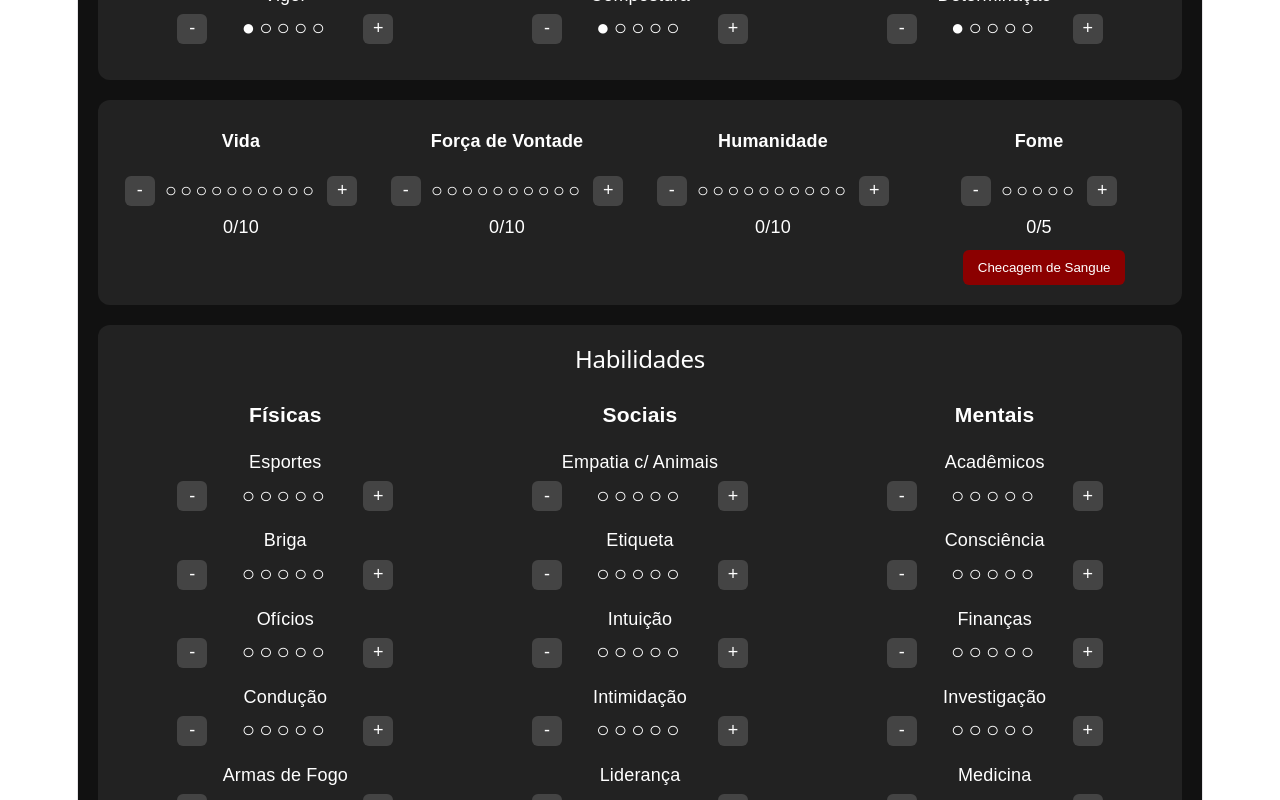
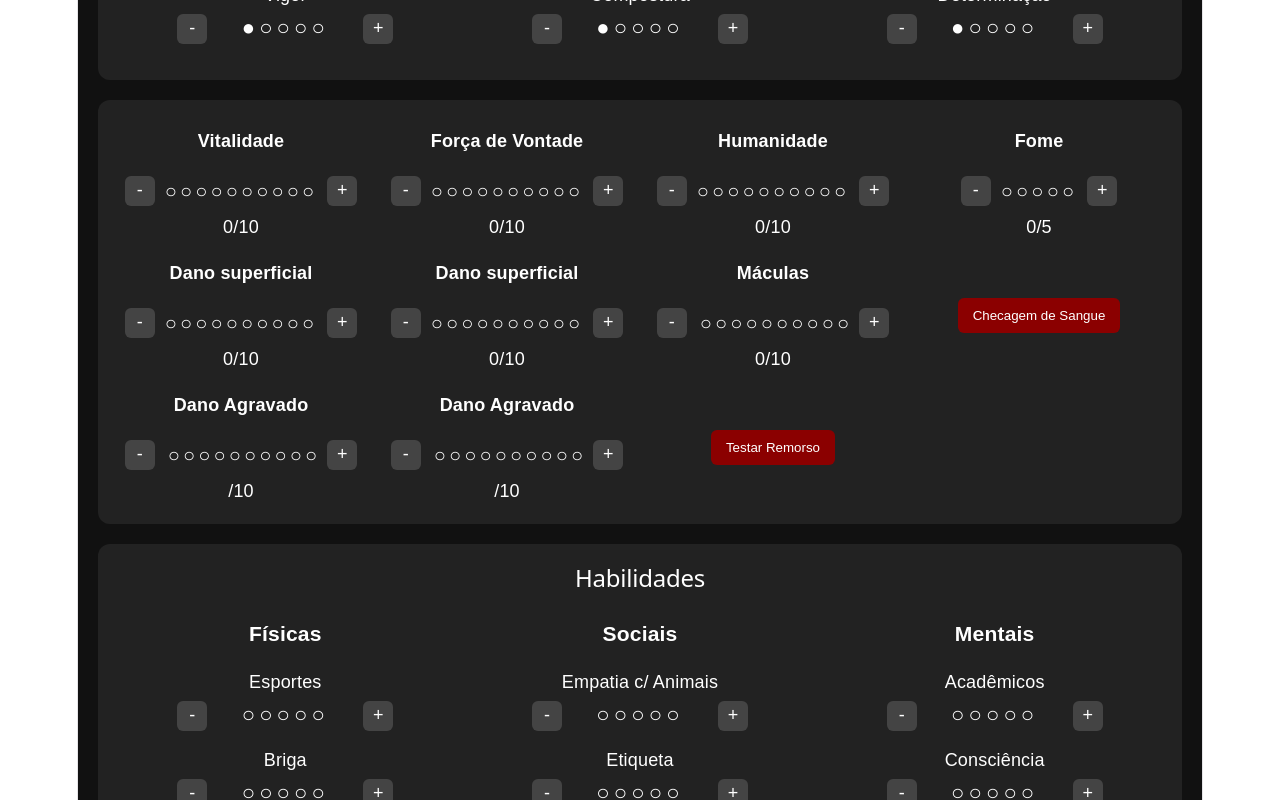
Before and after one commit to MarcioJuniorDev/ficha-automatica-vtm, a React (Vite) app: page / in a window 1280 px wide. Shown: the part 760-1560 px from the top of the page. Built offline with nearby package versions, Linux system fonts and the light colour scheme.

Commit message:
checagem de sangue/fome e remorso/humanidade-maculas auto

```diff
--- a/src/App.jsx
+++ b/src/App.jsx
@@ -1,30 +1,4 @@
 import React, { useState } from "react";
-
-function fnRolarDado(dices, type) {
-  let dicesRolled = 0, text;
-  const results = [];
-
-  while (dicesRolled < dices) {
-    const roll = Math.floor(Math.random() * 10) + 1;
-
-    results.push(roll);
-
-    dicesRolled += 1;
-  }
-
-  if (type == "C") {
-    if (results[0] > 5) {
-      text = "Sucesso."
-      alert(text);
-    }
-    else {
-      text = "Falha."
-      alert(text);
-    }
-  }
-
-  console.log(results);
-}
 
 function TraitDots({ trait, onChange }) {
   return (
@@ -126,7 +100,7 @@ function CounterStat({ label, stat, onChange }) {
   );
 }
 
-function StatDots({ label, stat, onChange }) {
+function StatDots({ label, stat, onChange, reverse = false }) {
   return (
     <div
       style={{
@@ -148,7 +122,6 @@ function StatDots({ label, stat, onChange }) {
           gap: "10px"
         }}
       >
-        {/* Botão - */}
         <button
           onClick={() =>
             stat.atual > 0 &&
@@ -162,8 +135,13 @@ function StatDots({ label, stat, onChange }) {
           -
         </button>
 
-        {/* Bolinhas */}
-        <div style={{ textAlign: "center" }}>
+        <div
+          style={{
+            textAlign: "center",
+            display: "flex",
+            flexDirection: reverse ? "row-reverse" : "row"
+          }}
+        >
           {[...Array(stat.max)].map((_, i) => (
             <span
               key={i}
@@ -176,7 +154,8 @@ function StatDots({ label, stat, onChange }) {
               style={{
                 cursor: "pointer",
                 fontSize: "20px",
-                marginRight: "3px"
+                marginRight: reverse ? "0px" : "3px",
+                marginLeft: reverse ? "3px" : "0px"
               }}
             >
               {i < stat.atual ? "●" : "○"}
@@ -184,7 +163,6 @@ function StatDots({ label, stat, onChange }) {
           ))}
         </div>
 
-        {/* Botão + */}
         <button
           onClick={() =>
             stat.atual < stat.max &&
@@ -422,6 +400,106 @@ const atributosLabels = {
 };
 
 export default function CharacterSheet() {
+
+  function fnRolarDado(dices, type) {
+    let roll;
+    let success = 0;
+    let dicesRolled = 0;
+    const results = [];
+
+    if(dices <= 0)
+    {
+      dices = 1;
+    }
+
+    while (dicesRolled < dices) {
+      const roll = Math.floor(Math.random() * 10) + 1;
+      results.push(roll);
+      dicesRolled++;
+    }
+
+    switch (type) {
+      case "CS":
+        roll = results[0];
+        success = roll > 5;
+
+        if (!success) {
+          setStats({
+            ...stats,
+            fome: {
+              ...stats.fome,
+              atual: Math.min(stats.fome.atual + 1, stats.fome.max)
+            }
+          });
+        }
+
+        setAlertMessage(
+          success
+            ? `Sucesso. (${roll})`
+            : `Falha. (${roll})`
+        );
+        break;
+
+      case "TR":
+        for (let i = 0; i < results.length; i++) {
+          if (results[i] > 5) {
+            success++;
+          }
+        }
+
+        if (success > 0) {
+          // Remove todas as máculas
+          setStats({
+            ...stats,
+            maculas: {
+              ...stats.maculas,
+              atual: 0
+            }
+          });
+
+          setAlertMessage(
+            `Remorso sentido: ${success} sucesso(s). Máculas removidas.`
+          );
+        } else {
+          // Perde 1 humanidade e remove máculas
+          setStats({
+            ...stats,
+            humanidade: {
+              ...stats.humanidade,
+              atual: Math.max(stats.humanidade.atual - 1, 0)
+            },
+            maculas: {
+              ...stats.maculas,
+              atual: 0
+            }
+          });
+
+          setAlertMessage(
+            "A Besta venceu. -1 Humanidade e Máculas removidas."
+          );
+        }
+        break;
+
+      case "TS":
+        for (let i = 0; i < results.length; i++) {
+          if (results[i] > 5) {
+            success++;
+          }
+        }
+
+        setAlertMessage(
+          `${success} sucesso(s). (${results.join(", ")})`
+        );
+        break;
+
+      default:
+        setAlertMessage("Tipo de rolagem inválido.");
+        break;
+    }
+
+    console.log(results);
+  }
+
   const [infoBasica, setInfoBasica] = useState({
     nome: "",
     conceito: "",
@@ -450,8 +528,15 @@ export default function CharacterSheet() {
     vida: { atual: 0, max: 10 },
     forcaVontade: { atual: 0, max: 10 },
     humanidade: { atual: 0, max: 10 },
-    fome: { atual: 0, max: 5 }
+    fome: { atual: 0, max: 5 },
+    maculas: { atual: 0, max: 10 },
+    danoSupV: { atual: 0, max: 10 },
+    danoAgrV: { atuaç: 0, max: 10 },
+    danoSupF: { atual: 0, max: 10 },
+    danoAgrF: { atuaç: 0, max: 10 }
   });
+
+  const [alertMessage, setAlertMessage] = useState("");
 
   const [pericias, setPericias] = useState({
     esportes: 0,
@@ -548,6 +633,8 @@ export default function CharacterSheet() {
           ))}
         </div>
       </section>
+
+
 
       <section style={styles.card}>
         <h2 style={styles.sectionTitle}>Atributos</h2>
@@ -647,7 +734,7 @@ export default function CharacterSheet() {
 
         <div style={styles.statsGrid}>
           <StatDots
-            label="Vida"
+            label="Vitalidade"
             stat={stats.vida}
             onChange={(v) => setStats({ ...stats, vida: v })}
           />
@@ -675,23 +762,96 @@ export default function CharacterSheet() {
               setStats({ ...stats, fome: v })
             }
           />
-        </div>
 
-        {/* BOTÃO ABAIXO DO GRID */}
-        <div style={{ display: "flex", justifyContent: "flex-end", marginTop: "10px", marginRight: "3.5%" }}>
+          <StatDots
+            label="Dano superficial"
+            stat={stats.danoSupV}
+            onChange={(v) =>
+              setStats({ ...stats, danoSupV: v })
+            }
+          />
+
+          <StatDots
+            label="Dano superficial"
+            stat={stats.danoSupF}
+            onChange={(v) =>
+              setStats({ ...stats, danoSupF: v })
+            }
+          />
+
+          <StatDots
+            label="Máculas"
+            stat={stats.maculas}
+            reverse={true}
+            onChange={(v) =>
+              setStats({ ...stats, maculas: v })
+            }
+          />
+
+          {/* BOTÃO EMBAIXO DE FOME */}
+          <div
+            style={{
+              gridColumn: 4,
+              display: "flex",
+              justifyContent: "center",
+              alignItems: "center"
+            }}
+          >
             <button
-            onClick={() => fnRolarDado(1, "C")}
+              onClick={() => (fnRolarDado(1, "CS"))}
               style={{
                 padding: "10px 15px",
                 background: "#8b0000",
                 color: "white",
                 border: "none",
                 borderRadius: "6px",
-              cursor: "pointer",
+                cursor: "pointer"
               }}
             >
               Checagem de Sangue
             </button>
+          </div>
+
+          <StatDots
+            label="Dano Agravado"
+            stat={stats.danoAgrV}
+            reverse={true}
+            onChange={(v) =>
+              setStats({ ...stats, danoAgrV: v })
+            }
+          />
+
+          <StatDots
+            label="Dano Agravado"
+            stat={stats.danoAgrF}
+            reverse={true}
+            onChange={(v) =>
+              setStats({ ...stats, danoAgrF: v })
+            }
+          />
+
+          <div
+            style={{
+              gridColumn: 3,
+              display: "flex",
+              justifyContent: "center",
+              alignItems: "center"
+            }}
+          >
+            <button
+              onClick={() => fnRolarDado(10 - (stats.humanidade.atual + stats.maculas.atual), "TR")}
+              style={{
+                padding: "10px 15px",
+                background: "#8b0000",
+                color: "white",
+                border: "none",
+                borderRadius: "6px",
+                cursor: "pointer"
+              }}
+            >
+              Testar Remorso
+            </button>
+          </div>
         </div>
       </section>
 
@@ -1216,6 +1376,56 @@ export default function CharacterSheet() {
           </section>
         </div>
       </div>
+      {alertMessage && (
+        <div
+          style={{
+            position: "fixed",
+            top: "50%",
+            left: "50%",
+            transform: "translate(-50%, -50%)",
+            background: "#222",
+            color: "white",
+            padding: "35px 50px",
+            borderRadius: "12px",
+            border: `3px solid ${alertMessage.startsWith("Sucesso") ? "#00aa00" : "#8b0000"
+              }`,
+            zIndex: 9999,
+            textAlign: "center",
+            minWidth: "300px"
+          }}
+        >
+          <h2
+            style={{
+              fontSize: "48px",
+              margin: 0,
+              color:
+                alertMessage.startsWith("Sucesso")
+                  ? "#00ff66"
+                  : "#ff4444"
+            }}
+          >
+            {alertMessage}
+          </h2>
+
+          <button
+            onClick={() => setAlertMessage("")}
+            style={{
+              marginTop: "20px",
+              padding: "10px 20px",
+              background:
+                alertMessage.startsWith("Sucesso")
+                  ? "#008800"
+                  : "#8b0000",
+              color: "white",
+              border: "none",
+              borderRadius: "6px",
+              cursor: "pointer"
+            }}
+          >
+            Fechar
+          </button>
+        </div>
+      )}
     </div>
   );
 }
```
Lines whose indentation alone changed are shown as unchanged.
